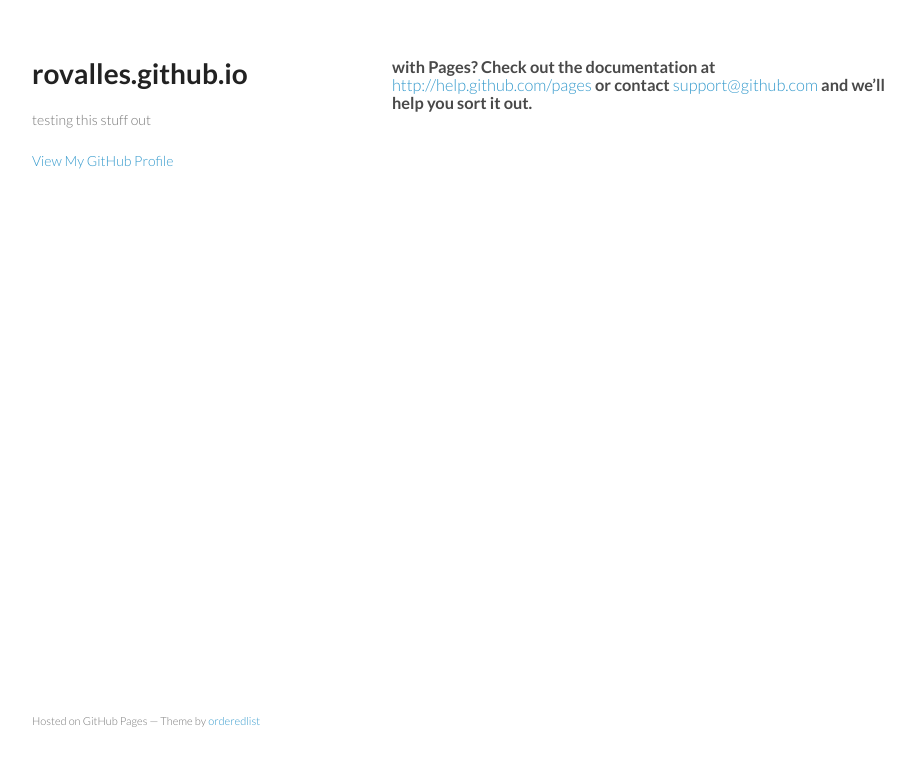
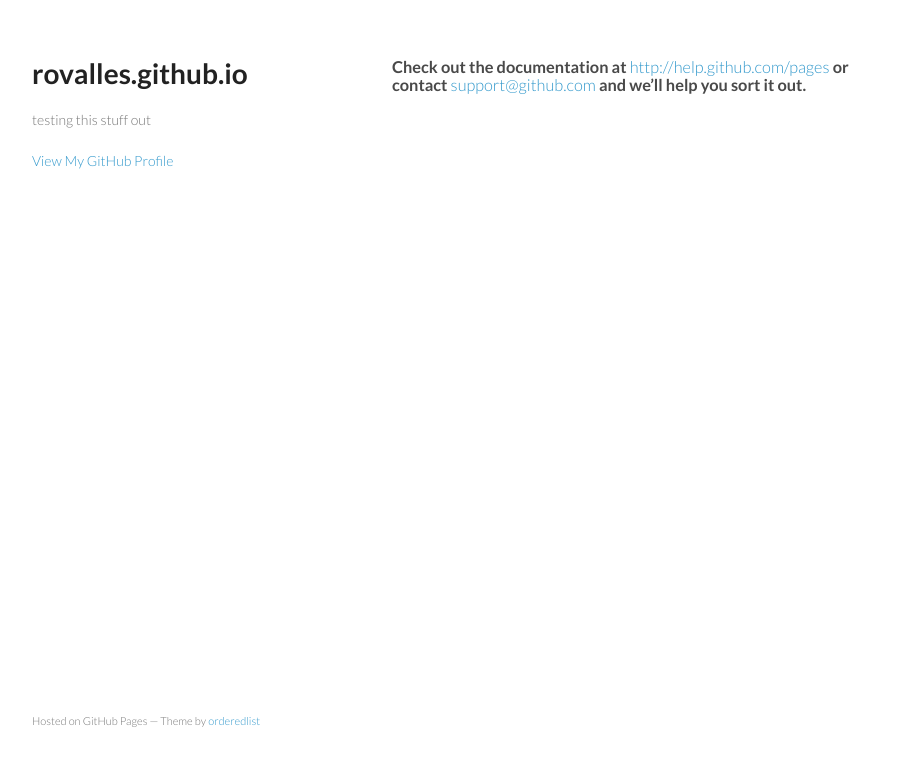
Before and after one commit to rovalles/rovalles.github.io, a plain HTML site: page index.html in a window 1280 px wide. Shown: the whole page, without its empty margins (178-1093 px from the left). Drawn offline with Linux system fonts and the light colour scheme.

Commit message:
Update index.html

```diff
--- a/index.html
+++ b/index.html
@@ -24,7 +24,7 @@
       </header>
       <section>
         <h3>
-with Pages? Check out the documentation at <a href="http://help.github.com/pages">http://help.github.com/pages</a> or contact <a href="mailto:support@github.com">support@github.com</a> and we’ll help you sort it out.</p>
+Check out the documentation at <a href="http://help.github.com/pages">http://help.github.com/pages</a> or contact <a href="mailto:support@github.com">support@github.com</a> and we’ll help you sort it out.</p>
       </section>
       <footer>
         <p><small>Hosted on GitHub Pages &mdash; Theme by <a href="https://github.com/orderedlist">orderedlist</a></small></p>
```
